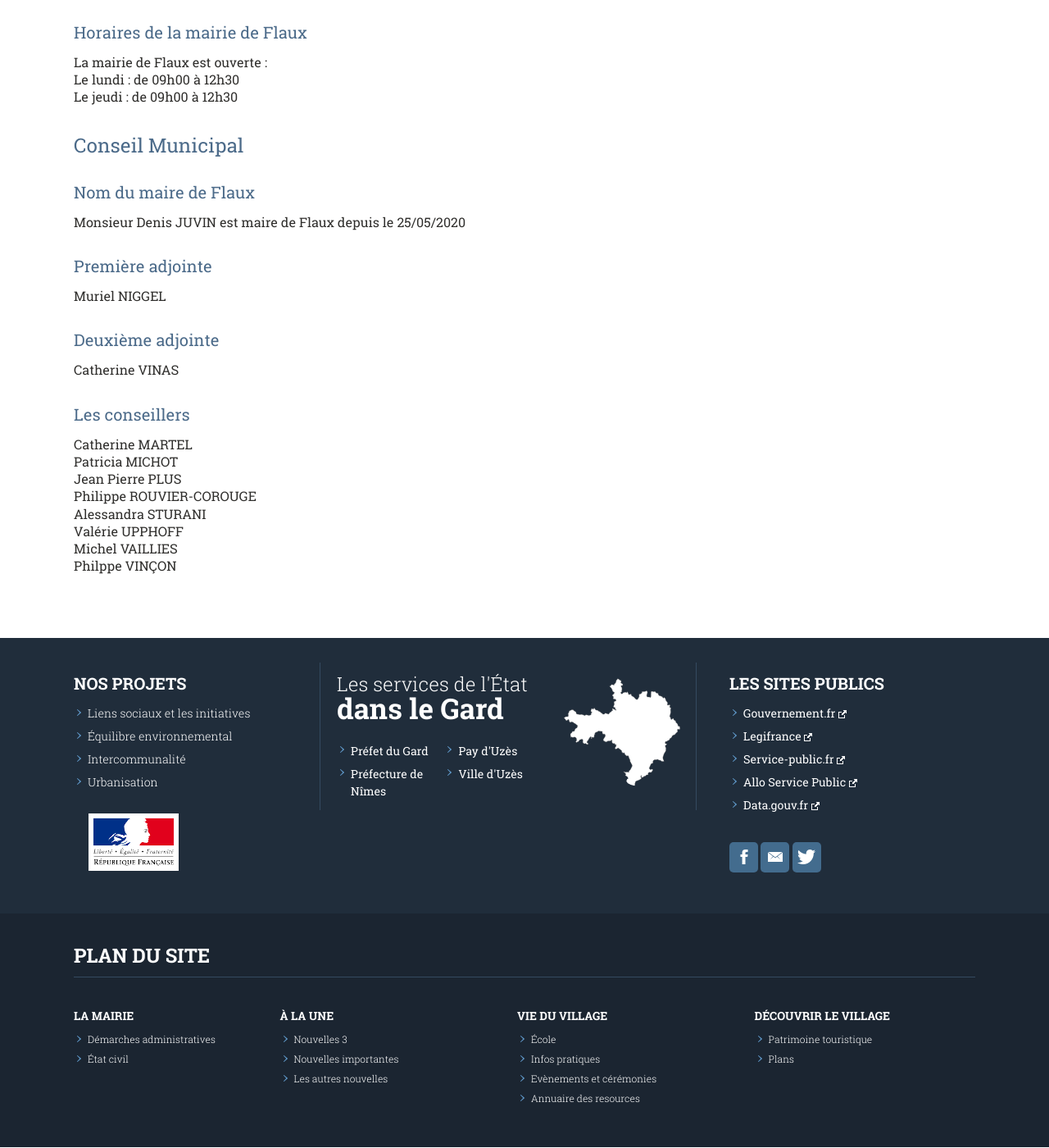
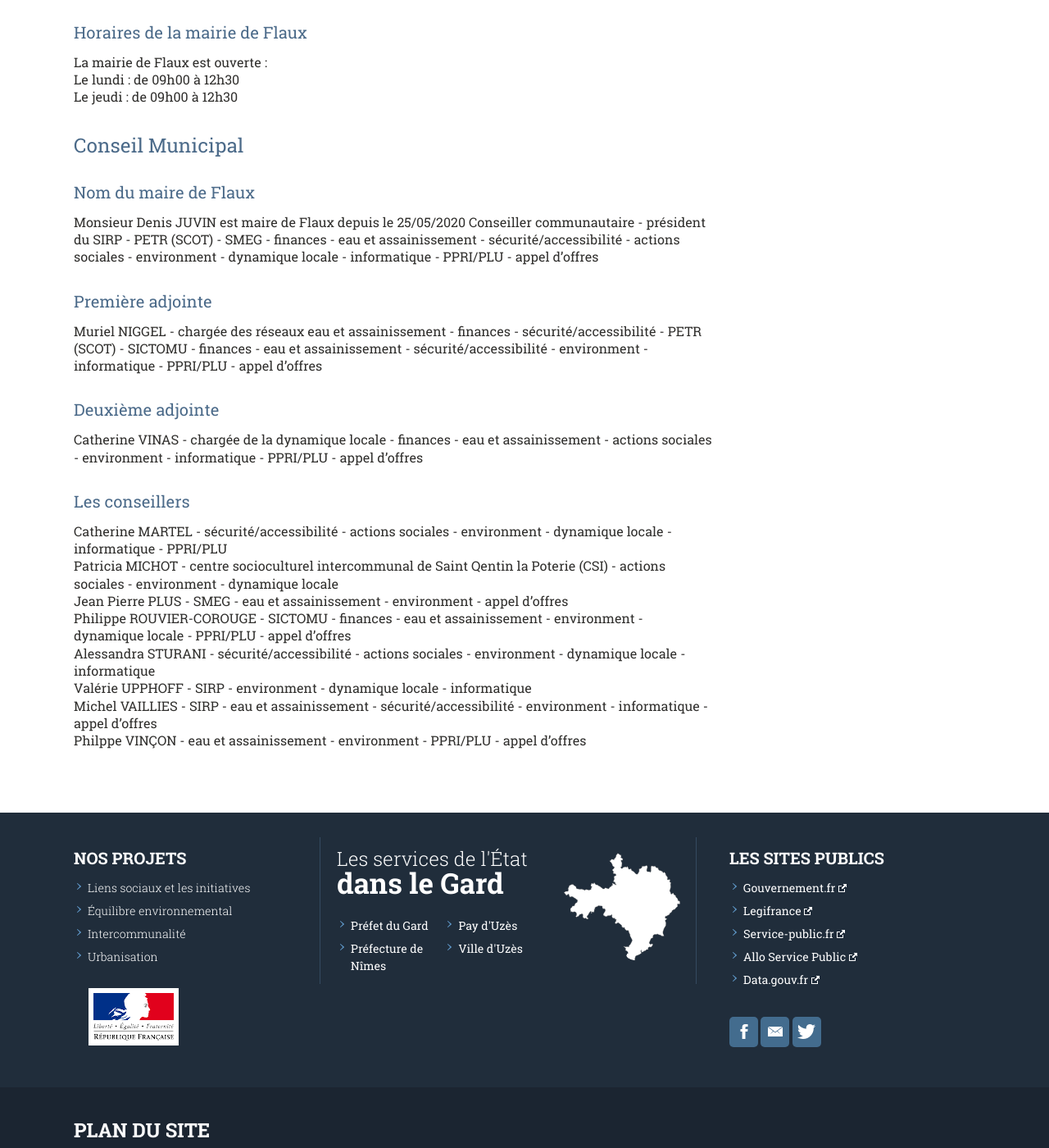
Before and after one commit to Flaux-Village/flaux-village.github.io, a Jekyll site: the page built from mairie.md, in a window 1280 px wide and 1400 px high, scrolled down 879 px. Shown: the whole window at 82% size. Built offline with Jekyll 4.4.1, drawn with Linux system fonts in a browser that asks for light colours; our own code applies the rules of GitHub Pages for plain Markdown files.

Commit message:
Update mairie.md
adding responsibilities

```diff
--- a/mairie.md
+++ b/mairie.md
@@ -34,19 +34,23 @@ Le jeudi : de 09h00 à 12h30<br/>
 
 ## Nom du maire de Flaux
 Monsieur Denis JUVIN est maire de Flaux depuis le 25/05/2020
+Conseiller communautaire - président du SIRP - PETR (SCOT) - SMEG - finances - eau et assainissement - sécurité/accessibilité - actions sociales - environment - dynamique locale - informatique - PPRI/PLU - appel d'offres
 
 ## Première adjointe
-Muriel NIGGEL
+Muriel NIGGEL - chargée des réseaux eau et assainissement - finances - sécurité/accessibilité - PETR (SCOT) - SICTOMU - finances - eau et assainissement - sécurité/accessibilité - environment - informatique - PPRI/PLU - appel d'offres
+
 
 ## Deuxième adjointe
-Catherine VINAS
+Catherine VINAS - chargée de la dynamique locale - finances - eau et assainissement - actions sociales - environment - informatique - PPRI/PLU - appel d'offres
+
 
 ## Les conseillers
-Catherine MARTEL<br/>
-Patricia MICHOT<br/>
-Jean Pierre PLUS<br/>
-Philippe ROUVIER-COROUGE<br/>
-Alessandra STURANI<br/>
-Valérie UPPHOFF<br/>
-Michel VAILLIES<br/>
-Philppe VINÇON<br/>
+Catherine MARTEL - sécurité/accessibilité - actions sociales - environment - dynamique locale - informatique - PPRI/PLU<br/>
+Patricia MICHOT - centre socioculturel intercommunal de Saint Qentin la Poterie (CSI) - actions sociales - environment - dynamique locale<br/>
+Jean Pierre PLUS - SMEG - eau et assainissement - environment - appel d'offres<br/>
+Philippe ROUVIER-COROUGE - SICTOMU - finances - eau et assainissement - environment - dynamique locale - PPRI/PLU - appel d'offres
+<br/>
+Alessandra STURANI - sécurité/accessibilité - actions sociales - environment - dynamique locale - informatique<br/>
+Valérie UPPHOFF - SIRP - environment - dynamique locale - informatique<br/>
+Michel VAILLIES - SIRP - eau et assainissement - sécurité/accessibilité - environment - informatique - appel d'offres<br/>
+Philppe VINÇON - eau et assainissement - environment - PPRI/PLU - appel d'offres<br/>
```
